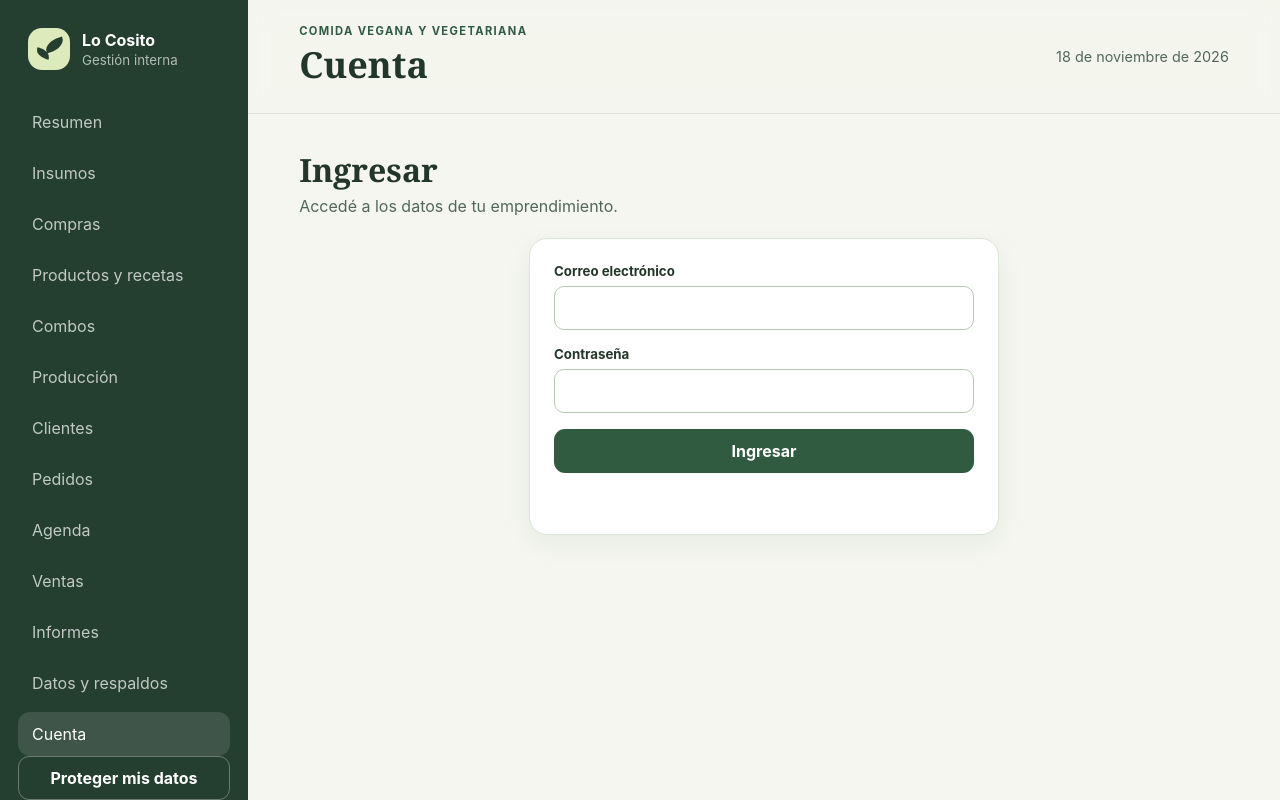
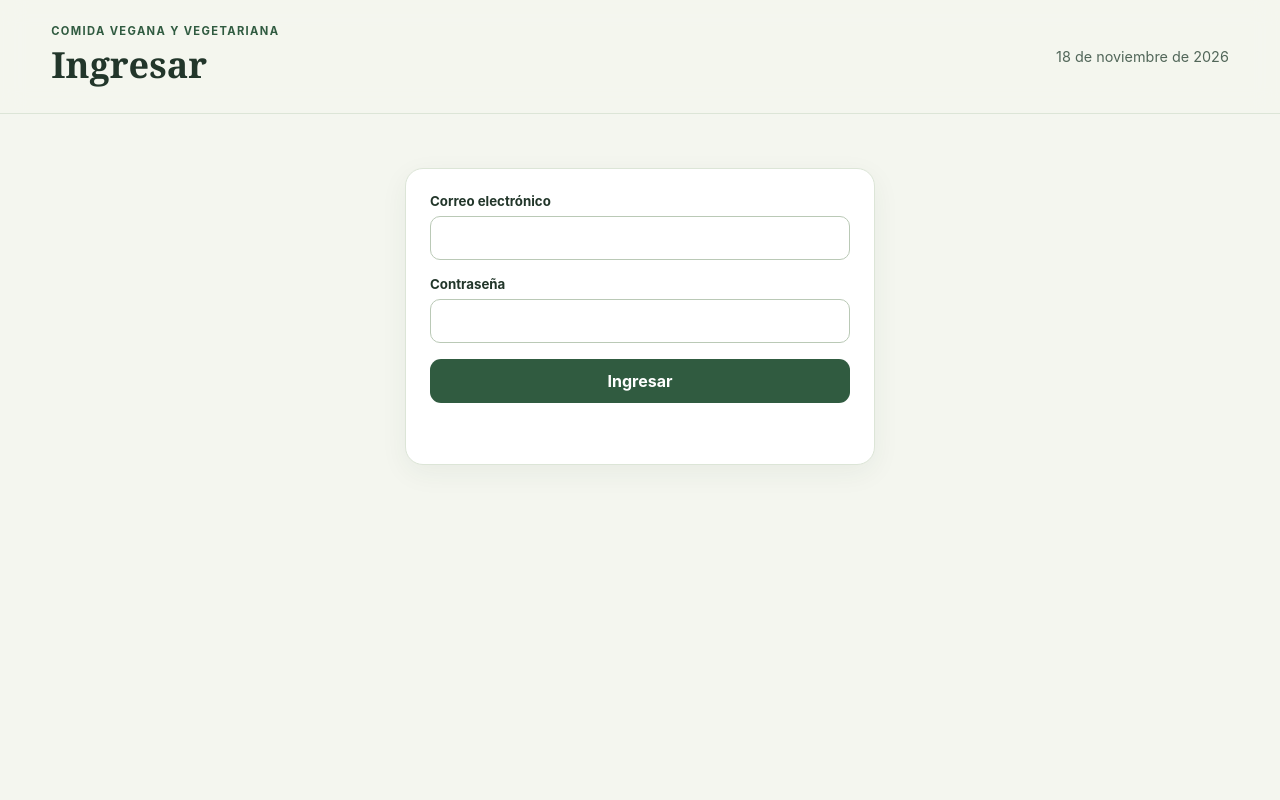
Before and after one commit to Wanheda29/lo-cosito, a website with bundled scripts: page index.html in a window 1280 px wide. Built offline with nearby package versions, Linux system fonts and the light colour scheme.

Commit message:
Requerir inicio de sesion en la web publicada

```diff
--- a/app.js
+++ b/app.js
@@ -159,12 +159,13 @@ function confirmAction(title, message, actionLabel, onConfirm) {
 
 function render() {
   const page = location.hash.slice(1) || "inicio";
-  document.querySelector("#page-title").textContent = titles[page] ?? titles.inicio;
+  const accountRequired = isCloudConfigured() && !cloudAccount;
+  document.body.classList.toggle("account-required", accountRequired);
+  document.querySelector("#page-title").textContent = accountRequired && !cloudSession ? "Ingresar" : titles[page] ?? titles.inicio;
   document.querySelectorAll("nav a").forEach((link) => link.classList.toggle("active", link.dataset.page === page));
   setMenuOpen(false);
   if (cloudLoading) { renderCloudLoading(); return; }
-  if (isCloudConfigured() && !cloudSession && page !== "cuenta") { location.hash = "cuenta"; return; }
-  if (isCloudConfigured() && cloudSession && !cloudAccount && page !== "cuenta") { location.hash = "cuenta"; return; }
+  if (accountRequired && page !== "cuenta") { location.replace("#cuenta"); return; }
   if (cloudAccount?.status === "suspended" && page !== "cuenta") { renderSuspended(); return; }
   if (cloudWriteBlocked && page !== "cuenta" && page !== "datos") { renderSyncProblem(); return; }
   ({ inicio: renderDashboard, insumos: renderIngredients, compras: renderPurchases, productos: renderProducts, combos: renderCombos, produccion: renderProduction, clientes: renderClients, pedidos: renderOrders, agenda: renderAgenda, ventas: renderSales, informes: renderReports, datos: renderData, cuenta: renderAccount }[page] ?? renderDashboard)();
@@ -884,7 +885,7 @@ function renderAccount() {
     return;
   }
   if (!cloudSession) {
-    app.innerHTML = pageHeading("Ingresar", "Accedé a los datos de tu emprendimiento.") + `<article class="card login-card"><form id="login-form"><div class="field"><label>Correo electrónico</label><input name="email" type="email" autocomplete="email" required></div><div class="field"><label>Contraseña</label><input name="password" type="password" autocomplete="current-password" required></div><button class="primary">Ingresar</button><p id="login-error" class="form-error">${h(cloudLoginError)}</p></form></article>`;
+    app.innerHTML = `<article class="card login-card"><form id="login-form" method="post"><div class="field"><label for="login-email">Correo electrónico</label><input id="login-email" name="email" type="email" autocomplete="username" required></div><div class="field"><label for="login-password">Contraseña</label><input id="login-password" name="password" type="password" autocomplete="current-password" required></div><button class="primary">Ingresar</button><p id="login-error" class="form-error">${h(cloudLoginError)}</p></form></article>`;
     app.querySelector("#login-form").addEventListener("submit", handleLogin);
     return;
   }
@@ -1013,6 +1014,7 @@ async function discardCloudDraft() {
 
 async function initializeApp() {
   if (isCloudConfigured()) {
+    render();
     try {
       cloudSession = await getSession();
       if (cloudSession) await loadCloudAccountAndData();
--- a/index.html
+++ b/index.html
@@ -4,12 +4,13 @@
     <meta charset="UTF-8" />
     <meta name="viewport" content="width=device-width, initial-scale=1.0" />
     <meta name="theme-color" content="#243e30" />
+    <meta http-equiv="Content-Security-Policy" content="form-action 'none'" />
     <meta name="description" content="Gestión de costos, recetas, pedidos y ventas de Lo Cosito." />
     <link rel="manifest" href="manifest.webmanifest" />
     <link rel="stylesheet" href="styles.css" />
     <title>Lo Cosito</title>
   </head>
-  <body>
+  <body class="account-required">
     <div class="shell">
       <aside class="sidebar">
         <button id="close-menu" class="sidebar-close" type="button" aria-label="Cerrar menú">×</button>
--- a/styles.css
+++ b/styles.css
@@ -35,6 +35,8 @@ nav a:hover, nav a.active { background: rgba(255,255,255,.12); color: white; }
 .sidebar .sidebar-action { margin-top: auto; color: white; border-color: rgba(255,255,255,.32); }
 .sidebar-close, .nav-backdrop { display: none; }
 .nav-backdrop[hidden] { display: none; }
+.account-required .shell { grid-template-columns: 1fr; }
+.account-required .sidebar, .account-required .icon-button { display: none; }
 main { min-width: 0; }
 .topbar { min-height: 104px; padding: 24px clamp(22px, 4vw, 56px); display: flex; align-items: center; gap: 18px; border-bottom: 1px solid var(--line); background: rgba(244,246,239,.94); position: sticky; top: 0; z-index: 5; backdrop-filter: blur(12px); }
 .topbar h1 { margin: 2px 0 0; font-family: Georgia, serif; font-size: clamp(1.65rem, 3vw, 2.25rem); }
--- a/sw.js
+++ b/sw.js
@@ -1,4 +1,4 @@
-const CACHE = "lo-cosito-v4";
+const CACHE = "lo-cosito-v5";
 const ASSETS = ["./", "./index.html", "./styles.css", "./app.js", "./domain.js", "./combos.js", "./storage.js", "./pdf-export.js", "./vendor/jspdf.umd.min.js", "./vendor/jspdf.plugin.autotable.min.js", "./cloud.js", "./cloud-config.js", "./manifest.webmanifest", "./assets/cocina-vegetal.jpg"];
 
 self.addEventListener("install", (event) => {
```
Also changed, not shown: .github/workflows/pages.yml, README.md.
